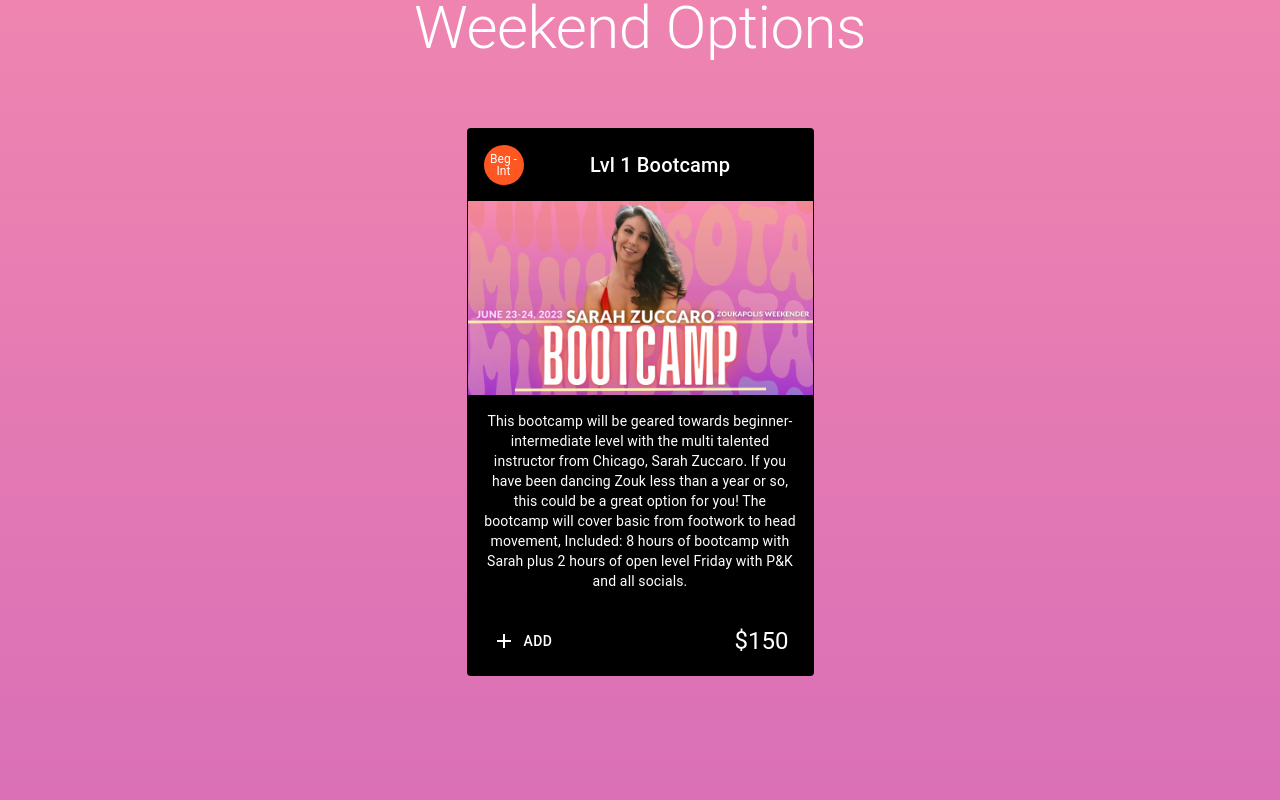
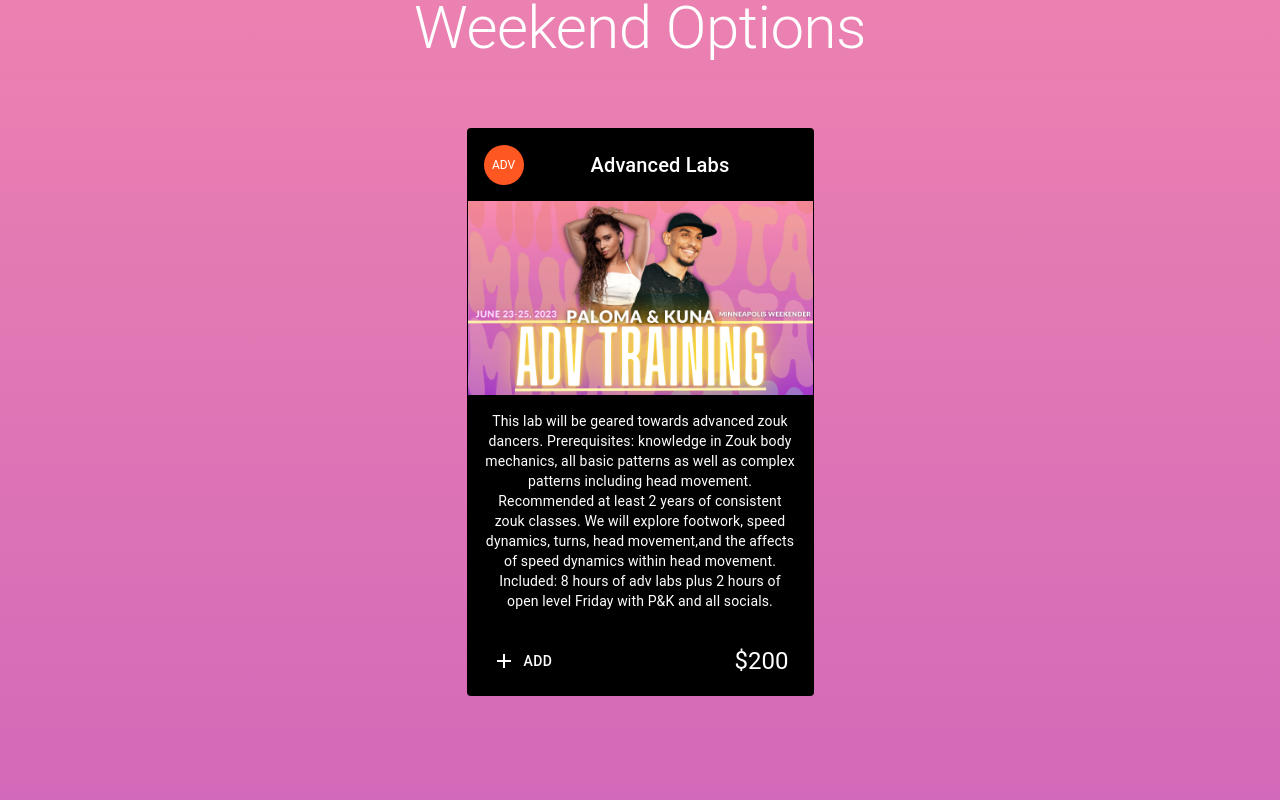
Before and after one commit to Topher-Dunlap/kuna_paloma_event_landing, a React (Create React App) app: page / in a window 1280 px wide. Shown: the part 640-1440 px from the top of the page. Built offline with nearby package versions, Linux system fonts and the light colour scheme.

Commit message:
removing sara lvl 1 and updating banner photo

```diff
--- a/src/App.js
+++ b/src/App.js
@@ -1,4 +1,4 @@
-import photo from './photos/Zoukapolis.png';
+import photo from './photos/Zoukapolis_K_P.png';
 import './App.css';
 import {Typography} from "@mui/material";
 import options from "./eventOptions"
--- a/src/eventOptions.js
+++ b/src/eventOptions.js
@@ -1,19 +1,19 @@
 const options = [
-    {
-        id: 1,
-        price: 150,
-        title: 'Lvl 1 Bootcamp',
-        avatar: 'Beg - Int',
-        dates: 'June 23-25',
-        description: 'This bootcamp will be geared towards beginner-intermediate level ' +
-            'with the multi talented instructor from Chicago, Sarah Zuccaro. ' +
-            'If you have been dancing Zouk less than a year or so, this could be a great option for you! ' +
-            'The bootcamp will cover basic from footwork to head movement, ' +
-            'Included: 8 hours of bootcamp with Sarah plus 2 hours of open level Friday ' +
-            'with P&K and all socials.',
-        photoPath: 'sarahZ',
-        altText: 'sarah zuccaro pic'
-    },
+    // {
+    //     id: 1,
+    //     price: 150,
+    //     title: 'Lvl 1 Bootcamp',
+    //     avatar: 'Beg - Int',
+    //     dates: 'June 23-25',
+    //     description: 'This bootcamp will be geared towards beginner-intermediate level ' +
+    //         'with the multi talented instructor from Chicago, Sarah Zuccaro. ' +
+    //         'If you have been dancing Zouk less than a year or so, this could be a great option for you! ' +
+    //         'The bootcamp will cover basic from footwork to head movement, ' +
+    //         'Included: 8 hours of bootcamp with Sarah plus 2 hours of open level Friday ' +
+    //         'with P&K and all socials.',
+    //     photoPath: 'sarahZ',
+    //     altText: 'sarah zuccaro pic'
+    // },
     {
         id: 2,
         price: 200,
```
